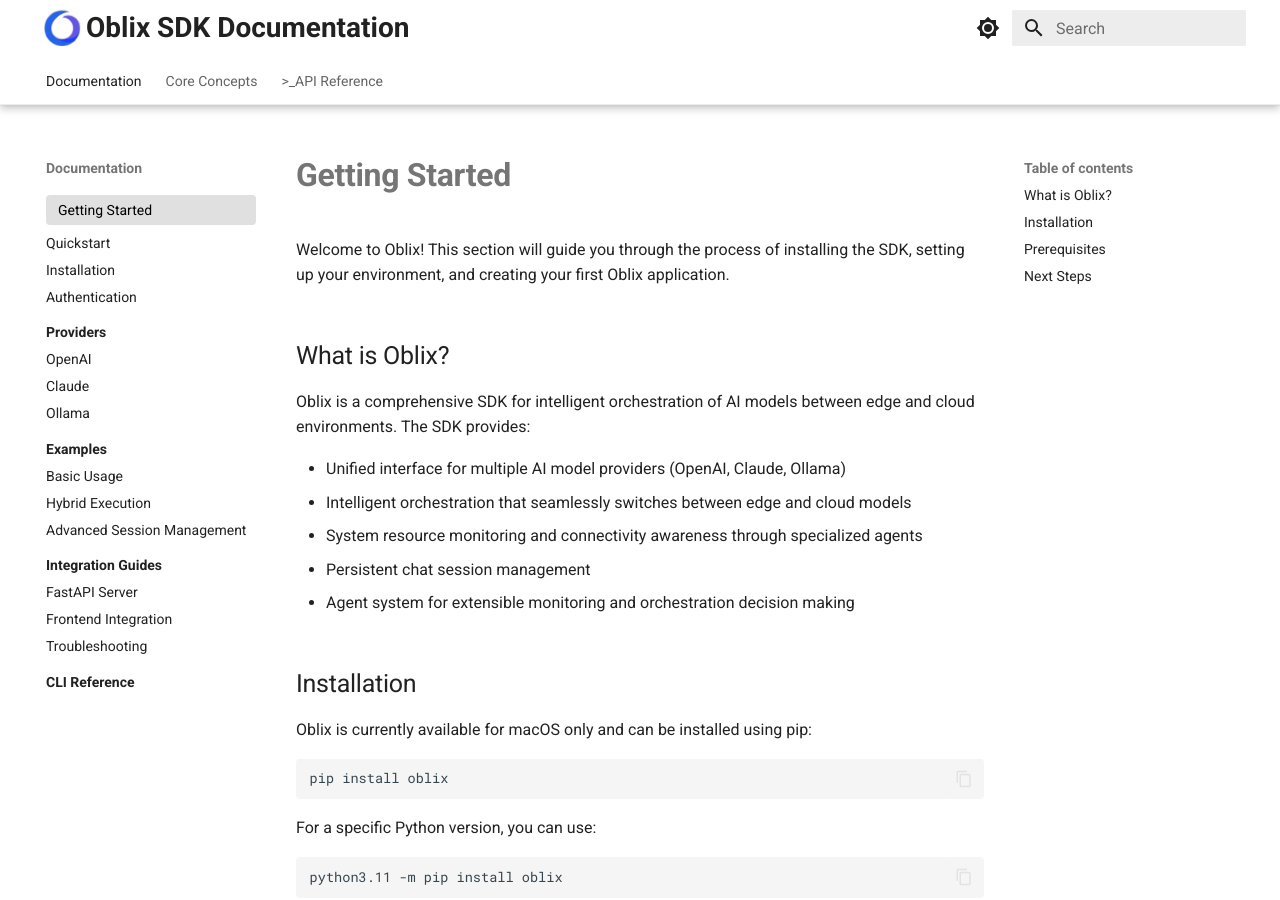
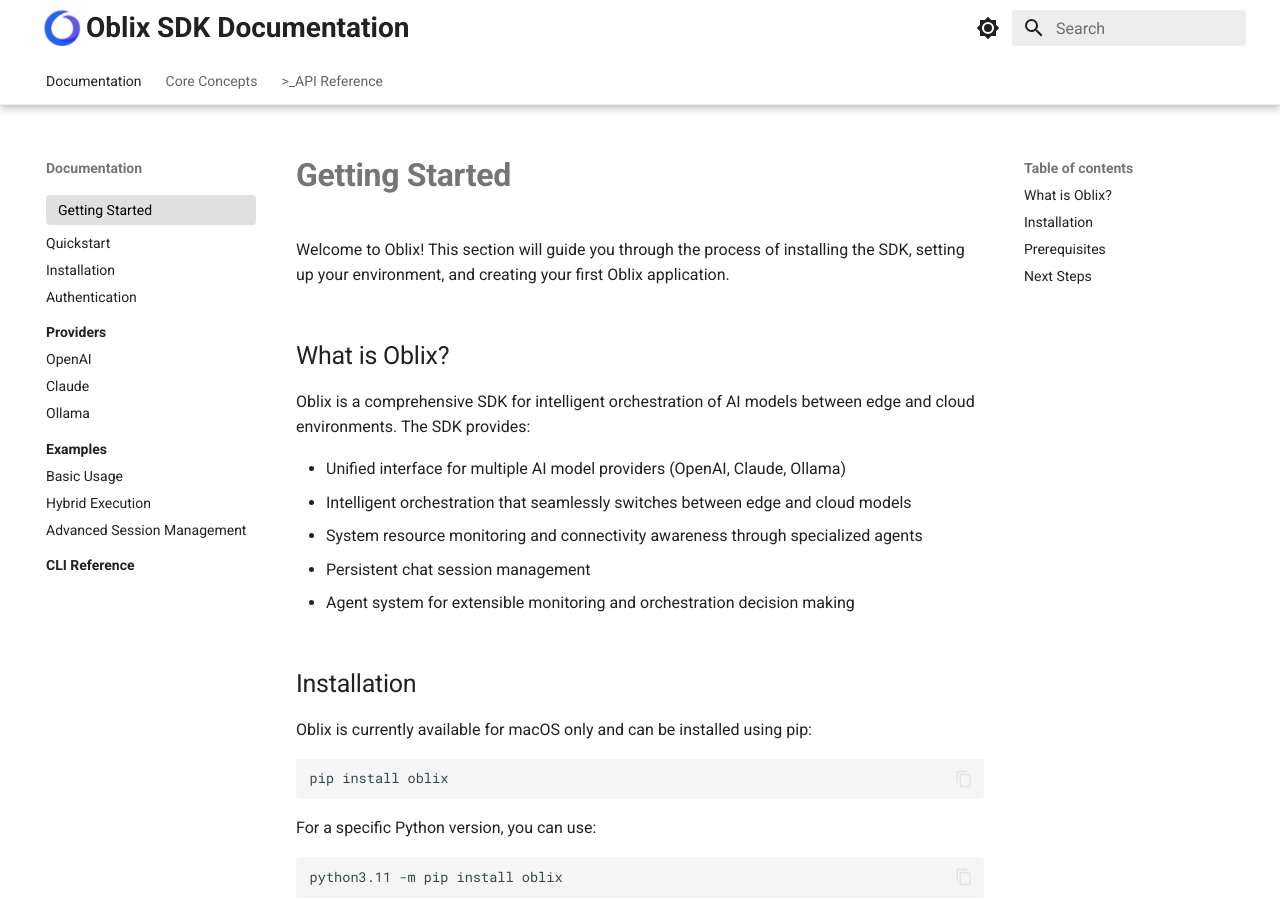
Before and after one commit to midastch17/oblix-docs, an MkDocs documentation site: the page built from docs/getting-started/index.md, in a window 1280 px wide and 900 px high. Built offline with MkDocs 1.6.1 and Material for MkDocs 9.7.7, drawn with Linux system fonts in a browser that asks for light colours; part of the change alters nothing that is shown.

Commit message:
removed integration guides from yaml

```diff
--- a/mkdocs.yml
+++ b/mkdocs.yml
@@ -102,11 +102,11 @@ nav:
       - Basic Usage: examples/basic-usage.md
       - Hybrid Execution: examples/hybrid-execution.md
       - Advanced Session Management: examples/session-management-advanced.md
-    - Integration Guides:
-      - Overview: integration-guides/index.md
-      - FastAPI Server: integration-guides/fastapi-server.md
-      - Frontend Integration: integration-guides/frontend-integration.md
-      - Troubleshooting: integration-guides/troubleshooting.md
+#    - Integration Guides:
+#      - Overview: integration-guides/index.md
+#      - FastAPI Server: integration-guides/fastapi-server.md
+#      - Frontend Integration: integration-guides/frontend-integration.md
+#      - Troubleshooting: integration-guides/troubleshooting.md
     - CLI Reference:
       - Overview: cli/index.md
 
```
